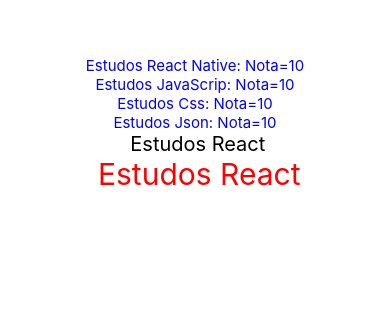
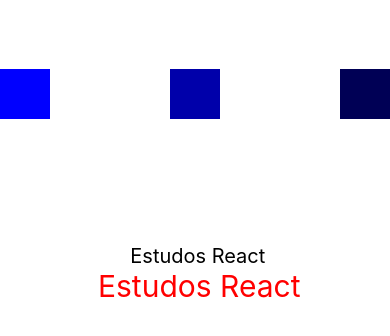
Before and after one commit to orlando-dev/react_native, a React Native app in the folder appOne/: screen / in a window 390 px wide. Shown: the part 298-634 px from the top of the page. Built offline with nearby package versions, Linux system fonts and the light colour scheme.

Commit message:
Elementos responsivos e conteiners flex

```diff
--- a/appOne/App.js
+++ b/appOne/App.js
@@ -1,15 +1,12 @@
 import React, {Component} from 'react';
-import {StyleSheet, View, Text} from 'react-native';
-import C1 from './componentes/comp1';
+import {View, Text} from 'react-native';
+import Caixas from './componentes/Caixas.js'
 import Estilos from './estilos/Estilos.js';
 
 export default function AppOne() {
   return (
     <View style={Estilos.conteiner}>
-      <C1 estudo="React Native" nota="10"/>
-      <C1 estudo="JavaScrip" nota="10"/>
-      <C1 estudo="Css" nota="10"/>
-      <C1 estudo="Json" nota="10"/>
+      <Caixas/>
       <Text style={Estilos.textoPadrao}> Estudos React</Text>
       <Text style={Estilos.textoTitulo}> Estudos React</Text>
     </View>
--- /dev/null
+++ b/appOne/componentes/Caixas.js
@@ -0,0 +1,12 @@
+import React from 'react';
+import { View } from 'react-native';
+
+export default function(props){
+    return (
+        <View style={{width:'100%',height:300,flexDirection:'row',alignItems:'center', justifyContent:'space-between'}}>
+            <View style={{width:50,height:50,backgroundColor:'#00f'}} />
+            <View style={{width:50,height:50,backgroundColor:'#00a'}} />
+            <View style={{width:50,height:50,backgroundColor:'#005'}} />
+        </View>
+    );
+}
--- a/appOne/estilos/Estilos.js
+++ b/appOne/estilos/Estilos.js
@@ -10,8 +10,7 @@
     },
     textoEstudos: {
         color: '#00f',
-        fontSize: 15,
-
+        fontSize: 15
     },
     textoTitulo: {
         color: '#f00',
```
